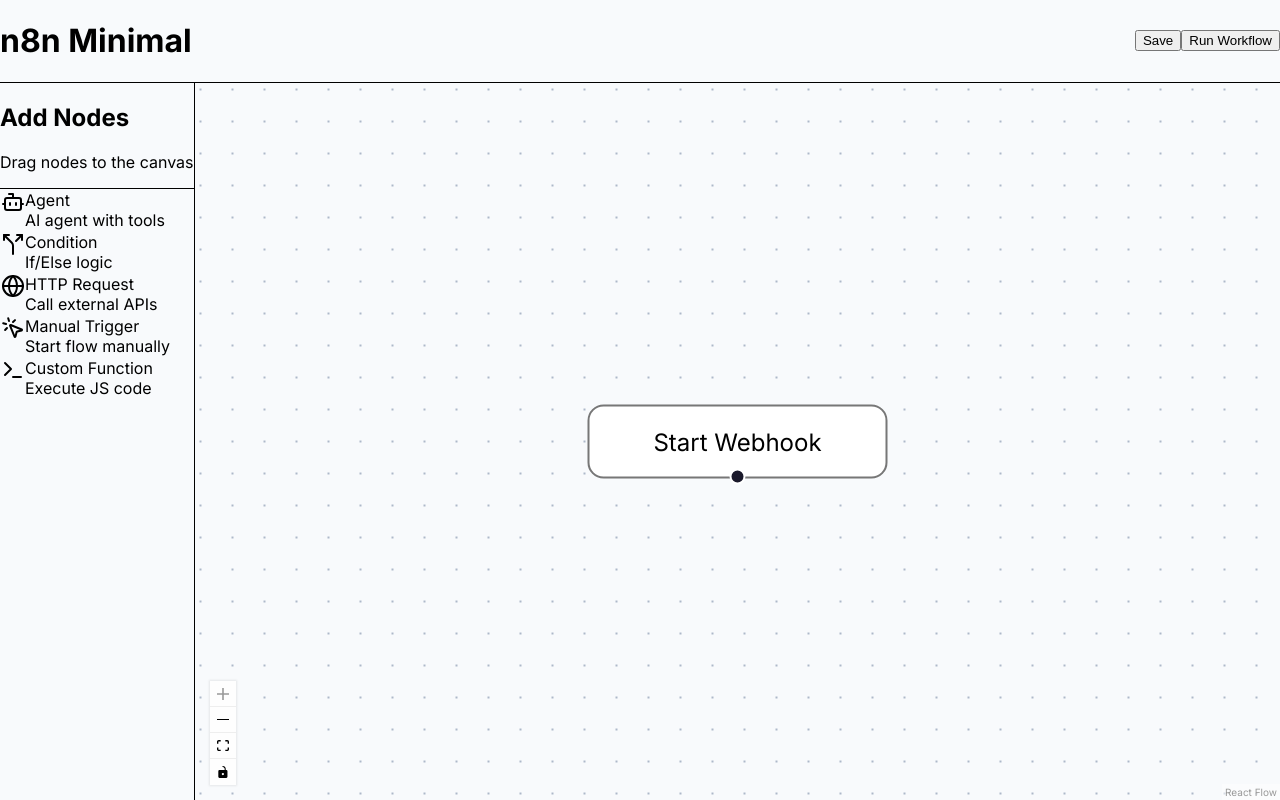
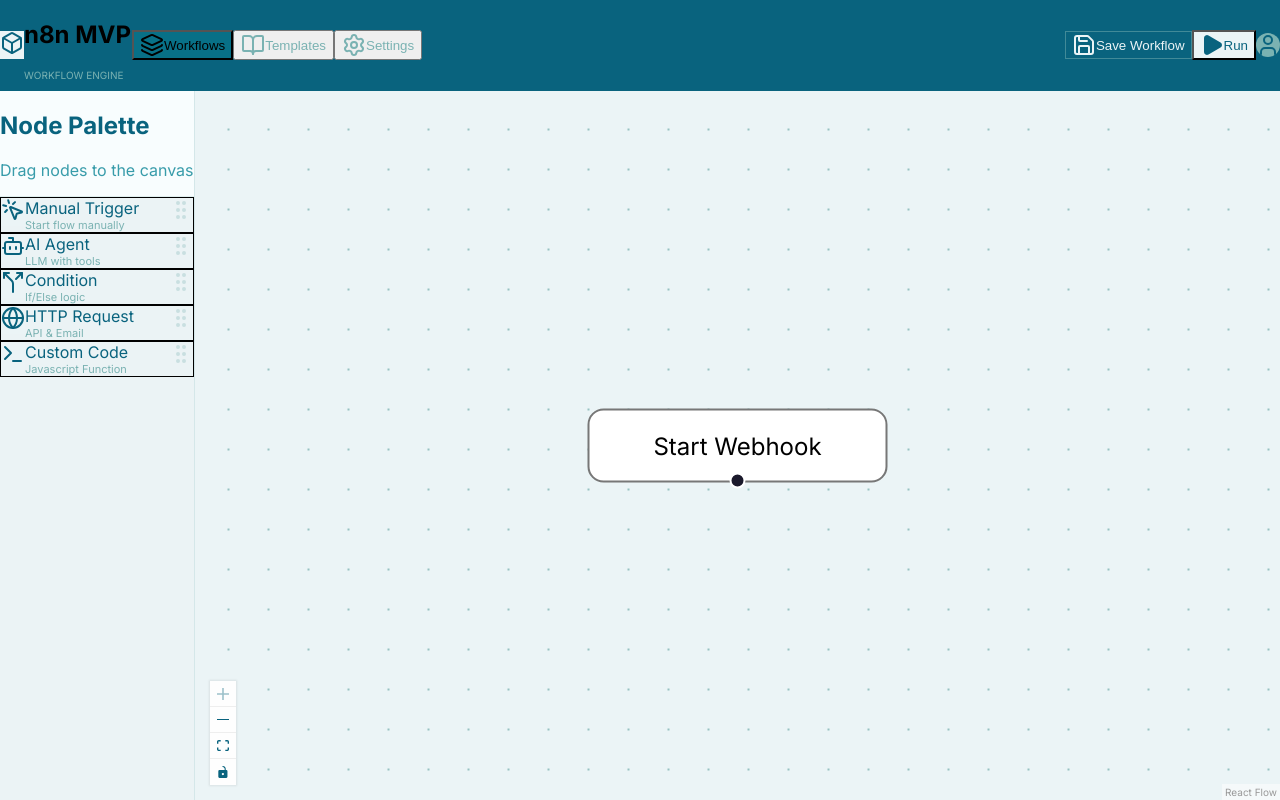
Before and after one commit to BuiVuBaoMinh/n8nMVP, a Next.js app in the folder n8n-mvp-app/: page / in a window 1280 px wide. Built offline with nearby package versions, Linux system fonts and the light colour scheme.

Commit message:
ui: ui skeleton refactor

```diff
--- a/n8n-mvp-app/components/canvas/FlowCanvas.tsx
+++ b/n8n-mvp-app/components/canvas/FlowCanvas.tsx
@@ -17,6 +17,7 @@
 import '@xyflow/react/dist/style.css';
 import Sidebar from './Sidebar';
 import ConditionNode from './ConditionNode';
+import Navbar from '../layout/Navbar';
 
 
 const initialNodes: Node[] = [
@@ -33,6 +34,7 @@
   const reactFlowWrapper = useRef<HTMLDivElement>(null);
   const [nodes, setNodes, onNodesChange] = useNodesState(initialNodes);
   const [edges, setEdges, onEdgesChange] = useEdgesState([]);
+  const [selectedNodeId, setSelectedNodeId] = useState<string | null>(null);
   const { screenToFlowPosition } = useReactFlow();
 
   const onConnect = useCallback((params: Connection) => setEdges((eds) => addEdge(params, eds)), [setEdges]);
@@ -40,6 +42,10 @@
   const onDragOver = useCallback((event: React.DragEvent) => {
     event.preventDefault();
     event.dataTransfer.dropEffect = 'move';
+  }, []);
+
+  const onNodeClick = useCallback((event: React.MouseEvent, node: Node) => {
+    setSelectedNodeId(node.id);
   }, []);
 
   const onDrop = useCallback(
@@ -118,25 +124,20 @@
   };
 
   return (
-    <div className="h-screen w-full flex flex-col">
-      {/* Header */}
-      <header className="h-16 border-b bg-white flex items-center justify-between px-6 z-10 shrink-0">
-        <h1 className="font-bold text-xl text-slate-800">n8n Minimal</h1>
-        <div className="flex gap-3">
-          <button onClick={handleSave} className="px-4 py-2 bg-slate-200 text-slate-800 rounded hover:bg-slate-300 font-medium transition">
-            Save
-          </button>
-          <button onClick={handleRun} className="px-4 py-2 bg-blue-600 text-white rounded hover:bg-blue-700 font-medium transition shadow-sm">
-            Run Workflow
-          </button>
-        </div>
-      </header>
+    <div className="h-screen w-full flex flex-col bg-[#ebf4f6]"> {/* Applied Ice Blue Background */}
 
-      {/* Main Content Area */}
-      <div className="flex-1 flex overflow-hidden">
+      {/* 1. New Navbar */}
+      <Navbar
+        onSave={handleSave}
+        onRun={handleRun}
+        isSaved={!!workflowId}
+      />
+
+      <div className="flex-1 flex overflow-hidden relative">
         <Sidebar />
 
-        <div className="flex-1 bg-slate-50 relative" ref={reactFlowWrapper}>
+        {/* Canvas Background Color Update */}
+        <div className="flex-1 bg-[#ebf4f6] relative" ref={reactFlowWrapper}>
           <ReactFlow
             nodes={nodes}
             edges={edges}
@@ -146,11 +147,15 @@
             onConnect={onConnect}
             onDrop={onDrop}
             onDragOver={onDragOver}
+            onNodeClick={onNodeClick}
+            onPaneClick={() => setSelectedNodeId(null)}
             fitView
           >
-            <Background color="#94a3b8" gap={16} size={1} variant={BackgroundVariant.Dots}/>
-            <Controls />
+            {/* Dots Color Update */}
+            <Background color="#7ab2b2" gap={20} size={1} variant={BackgroundVariant.Dots}/>
+            <Controls className="bg-white border-none shadow-md rounded-lg text-[#09637e] fill-[#09637e]" />
           </ReactFlow>
+
         </div>
       </div>
     </div>
--- a/n8n-mvp-app/components/canvas/Sidebar.tsx
+++ b/n8n-mvp-app/components/canvas/Sidebar.tsx
@@ -1,69 +1,46 @@
 import React from 'react';
-import { Bot, Split, Globe, MousePointerClick, Terminal } from 'lucide-react';
+import { Bot, Split, Globe, MousePointerClick, Terminal, GripVertical } from 'lucide-react';
 
 export default function Sidebar() {
   const onDragStart = (event: React.DragEvent, nodeType: string, label: string) => {
-    // We attach the node type and label to the drag event
     event.dataTransfer.setData('application/reactflow/type', nodeType);
     event.dataTransfer.setData('application/reactflow/label', label);
     event.dataTransfer.effectAllowed = 'move';
   };
 
   const nodeTypes = [
-    {
-      type: 'agent',
-      label: 'Agent',
-      desc: 'AI agent with tools',
-      icon: <Bot className="w-6 h-6 text-purple-500" />
-    },
-    {
-      type: 'condition',
-      label: 'Condition',
-      desc: 'If/Else logic',
-      icon: <Split className="w-6 h-6 text-orange-500" />
-    },
-    {
-      type: 'http',
-      label: 'HTTP Request',
-      desc: 'Call external APIs',
-      icon: <Globe className="w-6 h-6 text-blue-500" />
-    },
-    {
-      type: 'trigger',
-      label: 'Manual Trigger',
-      desc: 'Start flow manually',
-      icon: <MousePointerClick className="w-6 h-6 text-green-500" />
-    },
-    {
-      type: 'custom',
-      label: 'Custom Function',
-      desc: 'Execute JS code',
-      icon: <Terminal className="w-6 h-6 text-pink-500" />
-    },
+    { type: 'trigger', label: 'Manual Trigger', desc: 'Start flow manually', icon: <MousePointerClick className="w-5 h-5" /> },
+    { type: 'agent', label: 'AI Agent', desc: 'LLM with tools', icon: <Bot className="w-5 h-5" /> },
+    { type: 'condition', label: 'Condition', desc: 'If/Else logic', icon: <Split className="w-5 h-5" /> },
+    { type: 'http', label: 'HTTP Request', desc: 'API & Email', icon: <Globe className="w-5 h-5" /> },
+    { type: 'custom', label: 'Custom Code', desc: 'Javascript Function', icon: <Terminal className="w-5 h-5" /> },
   ];
 
   return (
-    <aside className="w-64 bg-white border-r border-slate-200 h-full flex flex-col shadow-sm">
-      <div className="p-4 border-b border-slate-100">
-        <h2 className="font-semibold text-slate-800">Add Nodes</h2>
-        <p className="text-xs text-slate-500 mt-1">Drag nodes to the canvas</p>
+    <aside className="w-64 bg-white border-r border-[#7ab2b2]/20 h-full flex flex-col shadow-sm z-10">
+      <div className="p-5 border-b border-[#7ab2b2]/20 bg-[#f8fdfe]">
+        <h2 className="font-bold text-[#09637e] flex items-center gap-2">
+          Node Palette
+        </h2>
+        <p className="text-xs text-[#088395]/80 mt-1">Drag nodes to the canvas</p>
       </div>
 
-      <div className="flex-1 overflow-y-auto p-3 space-y-3">
+      <div className="flex-1 overflow-y-auto p-3 space-y-3 bg-[#ebf4f6]/50">
         {nodeTypes.map((node) => (
           <div
             key={node.type}
             onDragStart={(event) => onDragStart(event, node.type, node.label)}
             draggable
-            className="group flex items-start gap-3 p-3 rounded-lg border border-transparent hover:border-slate-200 hover:bg-slate-50 hover:shadow-sm cursor-grab active:cursor-grabbing transition-all"
+            className="group flex items-start gap-3 p-3 rounded-xl border border-white bg-white shadow-sm hover:border-[#088395] hover:shadow-md hover:translate-x-1 transition-all cursor-grab active:cursor-grabbing"
           >
-            <div className="mt-1 p-1.5 bg-slate-100 rounded-md group-hover:bg-white transition-colors">
+            <div className={`mt-0.5 p-2 rounded-lg bg-[#ebf4f6] text-[#09637e] group-hover:bg-[#09637e] group-hover:text-white transition-colors`}>
               {node.icon}
             </div>
-            <div>
-              <span className="block font-medium text-sm text-slate-700">{node.label}</span>
-              <span className="block text-xs text-slate-500 leading-tight mt-0.5">{node.desc}</span>
+            <div className="flex-1">
+              <span className="block font-bold text-sm text-[#09637e]">{node.label}</span>
+              <span className="block text-[11px] text-[#7ab2b2] leading-tight mt-0.5 group-hover:text-[#088395]">{node.desc}</span>
             </div>
+            <GripVertical className="w-4 h-4 text-[#7ab2b2]/30 mt-2" />
           </div>
         ))}
       </div>
--- /dev/null
+++ b/n8n-mvp-app/components/layout/Navbar.tsx
@@ -0,0 +1,75 @@
+import React from 'react';
+import { Play, Save, Box, Layers, Settings, BookOpen, User } from 'lucide-react';
+
+interface NavbarProps {
+  onSave: () => void;
+  onRun: () => void;
+  isSaved: boolean;
+}
+
+export default function Navbar({ onSave, onRun, isSaved }: NavbarProps) {
+  return (
+    <nav className="h-16 bg-[#09637e] flex items-center justify-between px-6 shadow-md z-50 text-white shrink-0">
+      {/* Left: Logo & Brand */}
+      <div className="flex items-center gap-4">
+        <div className="flex items-center gap-2">
+          <div className="bg-[#ebf4f6] p-1.5 rounded-lg">
+            <Box className="w-6 h-6 text-[#09637e]" />
+          </div>
+          <div>
+            <h1 className="font-bold text-lg leading-tight tracking-tight">n8n MVP</h1>
+            <p className="text-[10px] text-[#7ab2b2] font-medium uppercase tracking-wider">Workflow Engine</p>
+          </div>
+        </div>
+
+        {/* Vertical Divider */}
+        <div className="h-6 w-px bg-[#7ab2b2]/30 mx-2" />
+
+        <div className="flex items-center gap-1">
+          <NavButton icon={<Layers className="w-4 h-4" />} label="Workflows" active />
+          <NavButton icon={<BookOpen className="w-4 h-4" />} label="Templates" />
+          <NavButton icon={<Settings className="w-4 h-4" />} label="Settings" />
+        </div>
+      </div>
+
+      <div className="flex items-center gap-3">
+        {/* Save Button */}
+        <button
+          onClick={onSave}
+          className={`flex items-center gap-2 px-4 py-2 rounded-lg text-sm font-medium transition-all border
+            ${isSaved
+              ? 'bg-[#088395] border-[#7ab2b2] text-white shadow-sm'
+              : 'bg-transparent border-[#7ab2b2]/50 text-[#ebf4f6] hover:bg-[#088395]/50'
+            }`}
+        >
+          <Save className="w-4 h-4" />
+          <span>Save Workflow</span>
+        </button>
+
+        {/* Run Button */}
+        <button
+          onClick={onRun}
+          className="flex items-center gap-2 px-4 py-2 rounded-lg text-sm font-bold bg-[#ebf4f6] text-[#09637e] hover:bg-white hover:shadow-lg hover:scale-105 transition-all shadow-md"
+        >
+          <Play className="w-4 h-4 fill-current" />
+          <span>Run</span>
+        </button>
+
+        {/* Profile Avatar */}
+        <div className="ml-2 w-8 h-8 rounded-full bg-[#7ab2b2] flex items-center justify-center text-[#09637e] cursor-pointer hover:bg-[#ebf4f6] transition-colors">
+            <User className="w-5 h-5" />
+        </div>
+      </div>
+    </nav>
+  );
+}
+
+function NavButton({ icon, label, active = false }: { icon: React.ReactNode, label: string, active?: boolean }) {
+  return (
+    <button className={`flex items-center gap-2 px-3 py-1.5 rounded-md text-sm font-medium transition-colors
+      ${active ? 'text-white bg-[#088395]/40' : 'text-[#7ab2b2] hover:text-[#ebf4f6] hover:bg-[#088395]/20'}`}>
+      {icon}
+      <span>{label}</span>
+    </button>
+  );
+}
```
